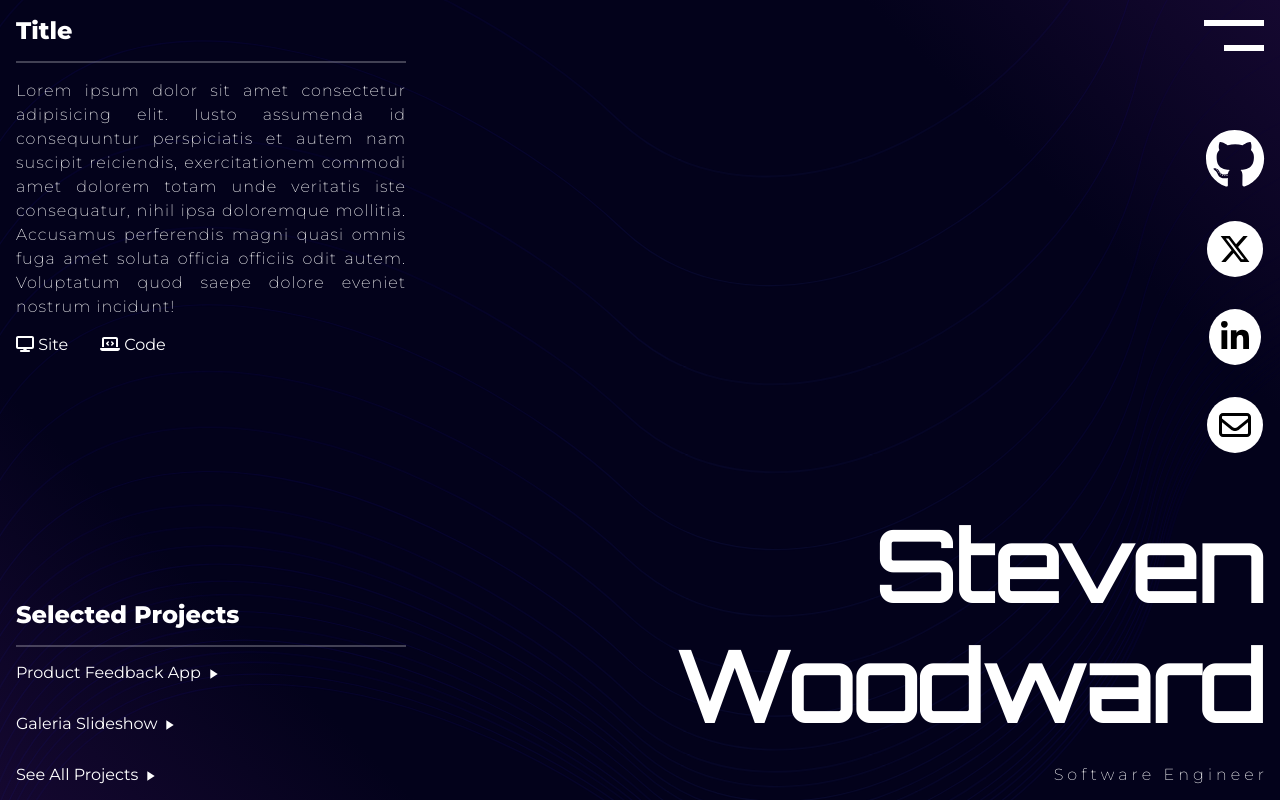
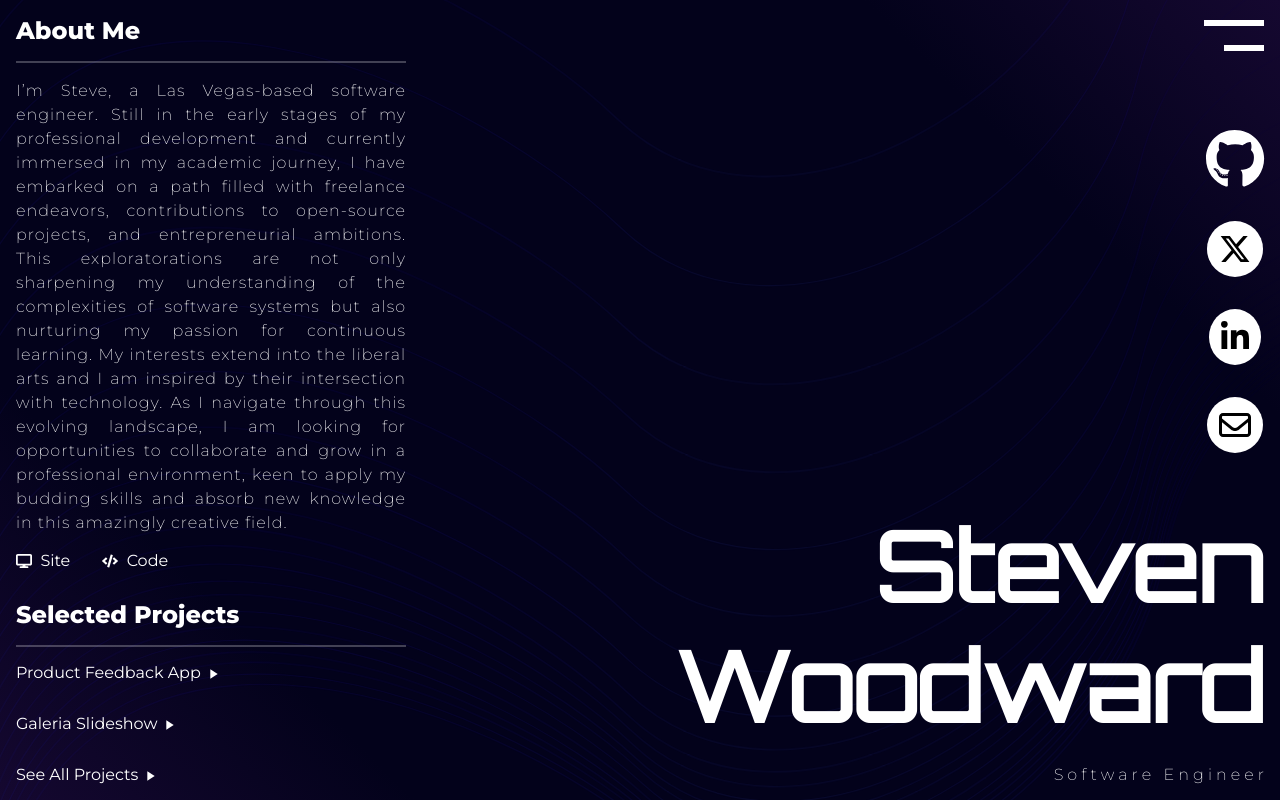
Before and after one commit to steveanthony999/portfolio, a React (Vite) app: page / in a window 1280 px wide. Built offline with nearby package versions, Linux system fonts and the light colour scheme.

Commit message:
Added state to info and about me components

```diff
--- a/src/App.jsx
+++ b/src/App.jsx
@@ -4,6 +4,7 @@ import SocialBar from './components/SocialBar';
 import SvgBackground from './components/SvgBackground';
 import Info from './components/Info';
 import ProjectsMenu from './components/ProjectsMenu';
+import Me from './components/Me';
 
 function App() {
   const [isMenuOpen, setIsMenuOpen] = useState(false);
@@ -34,11 +35,7 @@ function App() {
             <SocialBar />
           </div>
           <div className='right-bottom'>
-            <h1>
-              Steven <br /> Woodward
-            </h1>
-            <br />
-            <h4>S o f t w a r e &nbsp; E n g i n e e r</h4>
+            <Me />
           </div>
         </div>
       </div>
--- a/src/components/Info.css
+++ b/src/components/Info.css
@@ -12,6 +12,12 @@
   margin-top: 1rem;
 }
 
+.link-container a {
+  display: flex;
+  flex-direction: row;
+  align-items: center;
+}
+
 .link-container a:last-child {
   margin-left: 2rem;
 }
--- a/src/components/Info.jsx
+++ b/src/components/Info.jsx
@@ -1,26 +1,36 @@
-import { FontAwesomeIcon } from '@fortawesome/react-fontawesome';
+import { useEffect, useState } from 'react';
+import { useSelector } from 'react-redux';
+import { FaDisplay } from 'react-icons/fa6';
+import { FaCode } from 'react-icons/fa';
 import './Info.css';
-import { faDisplay, faLaptopCode } from '@fortawesome/free-solid-svg-icons';
+import infoData from '../info.json';
 
 const Info = () => {
+  const { projectInfo } = useSelector((state) => state.info);
+  const [title, setTitle] = useState();
+  const [description, setDescription] = useState();
+
+  useEffect(() => {
+    setTitle(
+      infoData.projects.filter((data) => data.key === projectInfo)[0].title
+    );
+    setDescription(
+      infoData.projects.filter((data) => data.key === projectInfo)[0]
+        .description
+    );
+  }, [projectInfo]);
+
   return (
     <div className='Info'>
-      <h2>Title</h2>
+      <h2>{title}</h2>
       <hr />
-      <p>
-        Lorem ipsum dolor sit amet consectetur adipisicing elit. Iusto assumenda
-        id consequuntur perspiciatis et autem nam suscipit reiciendis,
-        exercitationem commodi amet dolorem totam unde veritatis iste
-        consequatur, nihil ipsa doloremque mollitia. Accusamus perferendis magni
-        quasi omnis fuga amet soluta officia officiis odit autem. Voluptatum
-        quod saepe dolore eveniet nostrum incidunt!
-      </p>
+      <p>{description}</p>
       <div className='link-container'>
         <a href='#' target='_blank'>
-          <FontAwesomeIcon icon={faDisplay} /> Site
+          <FaDisplay /> &nbsp;&nbsp;Site
         </a>
         <a href='#' target='_blank'>
-          <FontAwesomeIcon icon={faLaptopCode} /> Code
+          <FaCode /> &nbsp;&nbsp;Code
         </a>
       </div>
     </div>
--- /dev/null
+++ b/src/components/Me.css
@@ -0,0 +1,3 @@
+.Me {
+  cursor: pointer;
+}
--- /dev/null
+++ b/src/components/Me.jsx
@@ -0,0 +1,23 @@
+import { useDispatch } from 'react-redux';
+import { selectProject } from '../slices/infoSlice';
+import './Me.css';
+
+const Me = () => {
+  const dispatch = useDispatch();
+
+  const handleClick = (e) => {
+    dispatch(selectProject(e));
+  };
+
+  return (
+    <div className='Me' onClick={() => handleClick('aboutme')}>
+      <h1>
+        Steven <br /> Woodward
+      </h1>
+      <br />
+      <h4>S o f t w a r e &nbsp; E n g i n e e r</h4>
+    </div>
+  );
+};
+
+export default Me;
--- a/src/components/ProjectsMenu.jsx
+++ b/src/components/ProjectsMenu.jsx
@@ -1,18 +1,26 @@
+import { useDispatch } from 'react-redux';
+import { selectProject } from '../slices/infoSlice';
 import { MdPlayArrow } from 'react-icons/md';
 import './ProjectsMenu.css';
 
 const ProjectsMenu = () => {
+  const dispatch = useDispatch();
+
+  const handleClick = (e) => {
+    dispatch(selectProject(e));
+  };
+
   return (
     <div className='ProjectsMenu'>
       <h2>Selected Projects</h2>
       <hr />
       <ul>
-        <li>
+        <li onClick={() => handleClick('productfeedbackapp')}>
           <span>
             Product Feedback App <MdPlayArrow />
           </span>
         </li>
-        <li>
+        <li onClick={() => handleClick('galeriaslideshow')}>
           <span>
             Galeria Slideshow <MdPlayArrow />
           </span>
--- /dev/null
+++ b/src/info.json
@@ -0,0 +1,25 @@
+{
+  "projects": [
+    {
+      "key": "aboutme",
+      "title": "About Me",
+      "description": "I’m Steve, a Las Vegas-based software engineer.  Still in the early stages of my professional development and currently immersed in my academic journey, I have embarked on a path filled with freelance endeavors, contributions to open-source projects, and entrepreneurial ambitions. This exploratorations are not only sharpening my understanding of the complexities of software systems but also nurturing my passion for continuous learning. My interests extend into the liberal arts and I am inspired by their intersection with technology. As I navigate through this evolving landscape, I am looking for opportunities to collaborate and grow in a professional environment, keen to apply my budding skills and absorb new knowledge in this amazingly creative field.",
+      "buttons": [
+        {
+          "resume": "Resumé",
+          "blog": "Blog"
+        }
+      ]
+    },
+    {
+      "key": "productfeedbackapp",
+      "title": "Product Feedback App",
+      "description": "Product Feedback App is a Frontend Mentor Guru Challenge that I took full-stack using the MERN stack and deployed to Linode."
+    },
+    {
+      "key": "galeriaslideshow",
+      "title": "Galeria Slideshow",
+      "description": "PGaleria Slideshow is a Frontend Mentor Pro challenge that focuses on the masonry layout and slideshow."
+    }
+  ]
+}
--- /dev/null
+++ b/src/slices/infoSlice.js
@@ -0,0 +1,16 @@
+import { createSlice } from '@reduxjs/toolkit';
+
+const infoSlice = createSlice({
+  name: 'info',
+  initialState: {
+    projectInfo: 'aboutme',
+  },
+  reducers: {
+    selectProject(state, action) {
+      state.projectInfo = action.payload;
+    },
+  },
+});
+
+export const { selectProject } = infoSlice.actions;
+export default infoSlice.reducer;
--- a/src/store.js
+++ b/src/store.js
@@ -1,7 +1,8 @@
 import { configureStore } from '@reduxjs/toolkit';
+import infoReducer from './slices/infoSlice';
 
 export const store = configureStore({
   reducer: {
-    //
+    info: infoReducer,
   },
 });
```
